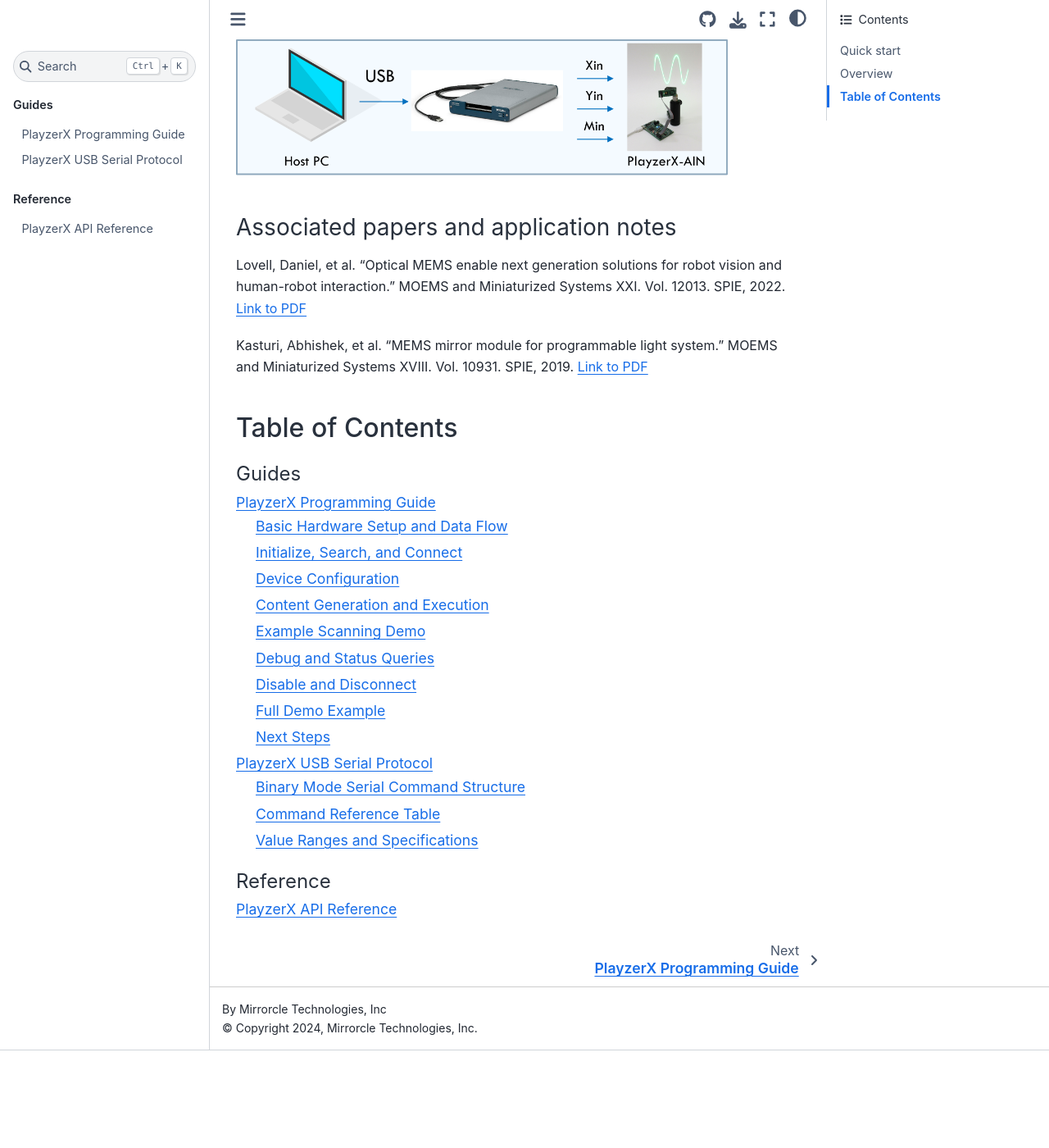
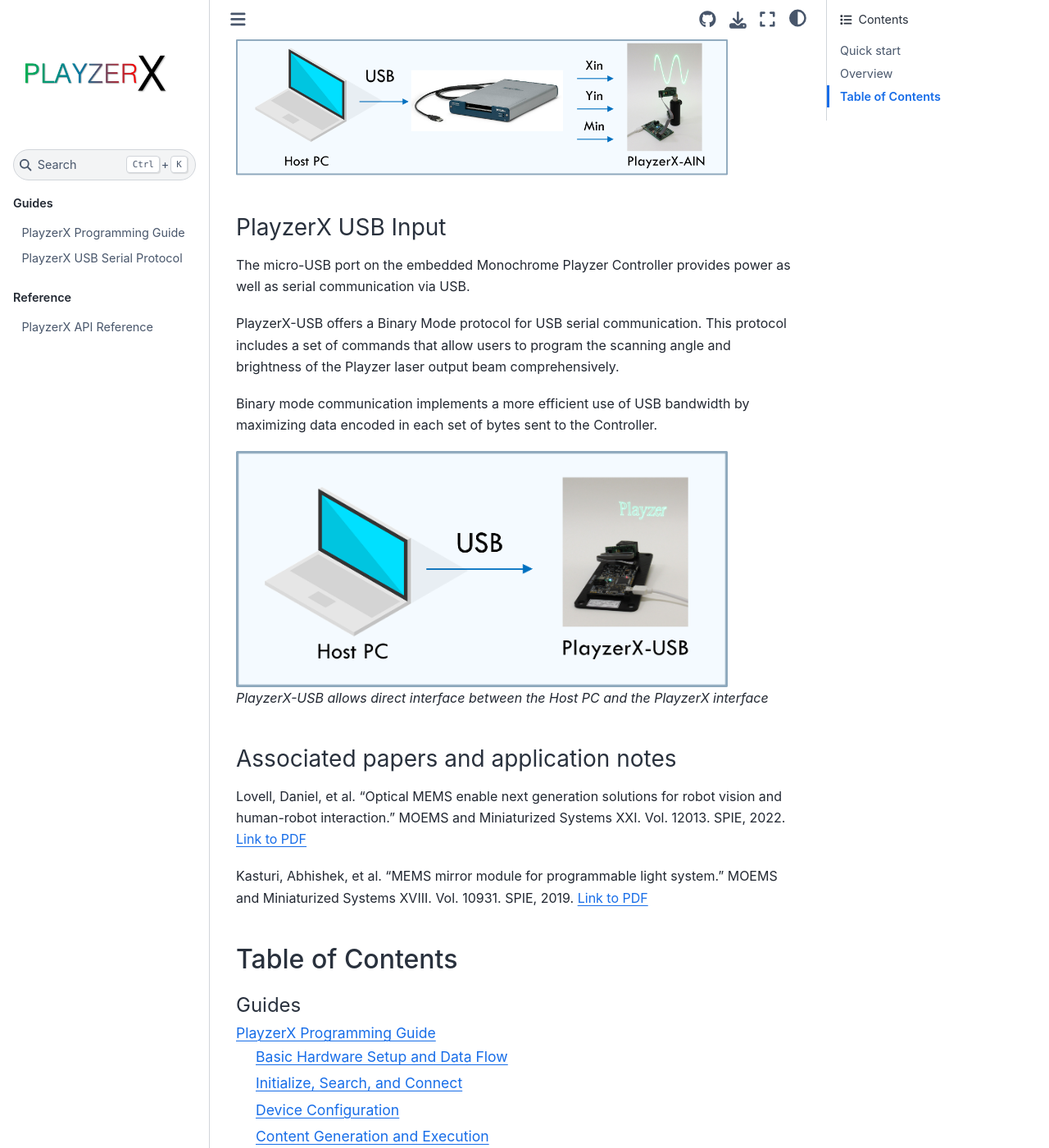
Before and after one commit to mirrorcletech/playzerx, a Sphinx documentation site: the page built from docs/index.rst, in a window 1280 px wide and 1400 px high, scrolled down 2502 px. Shown: the whole window at 82% size. Built offline with Sphinx 7.4.7 and the Sphinx Book theme 1.1.4, drawn with Linux system fonts in a browser that asks for light colours; before the commit the page ends 3783 px from its top, so only the background shows below that; some of the changed text lies outside the part shown.

Commit message:
Playzerx-usb integration in index.rst and README

```diff
--- a/docs/conf.py
+++ b/docs/conf.py
@@ -12,7 +12,7 @@
 
 
 project = 'PlayzerX'
-copyright = '2024, Mirrorcle Technologies, Inc'
+copyright = '2025, Mirrorcle Technologies, Inc'
 author = 'Mirrorcle Technologies, Inc'
 release = '2.0.1.0'
 
--- a/docs/index.rst
+++ b/docs/index.rst
@@ -87,6 +87,20 @@
    :alt: PlayzerX AIN NI-DAQ integration
    :width: 600px
 
+PlayzerX USB Input
+^^^^^^^^^^^^^^^^^^^^^^
+The micro-USB port on the embedded Monochrome Playzer Controller provides power as well as serial communication via USB.
+
+PlayzerX-USB offers a Binary Mode protocol for USB serial communication. This protocol includes a set of commands that allow users to program the scanning angle and brightness of the Playzer laser output beam comprehensively.
+
+Binary mode communication implements a more efficient use of USB bandwidth by maximizing data encoded in each set of bytes sent to the Controller.
+
+.. image:: _static/playzerx_usb.png
+   :alt: PlayzerX USB
+   :width: 600px
+
+*PlayzerX-USB allows direct interface between the Host PC and the PlayzerX interface*
+
 Associated papers and application notes
 ^^^^^^^^^^^^^^^^^^^^^^^^^^^^^^^^^^^^^^^^
 
```
Also changed, not shown: README.md (+12 -0 lines).
